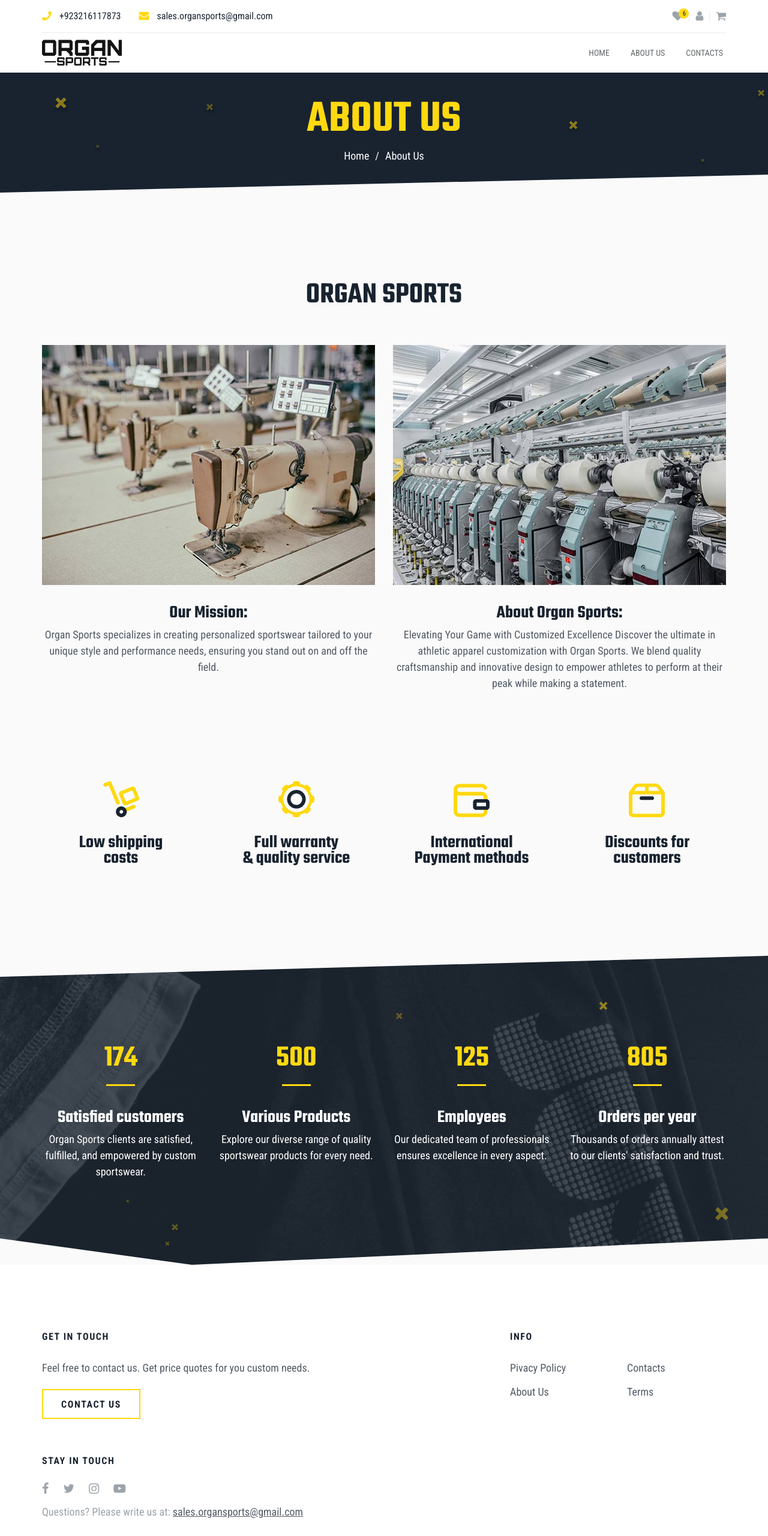
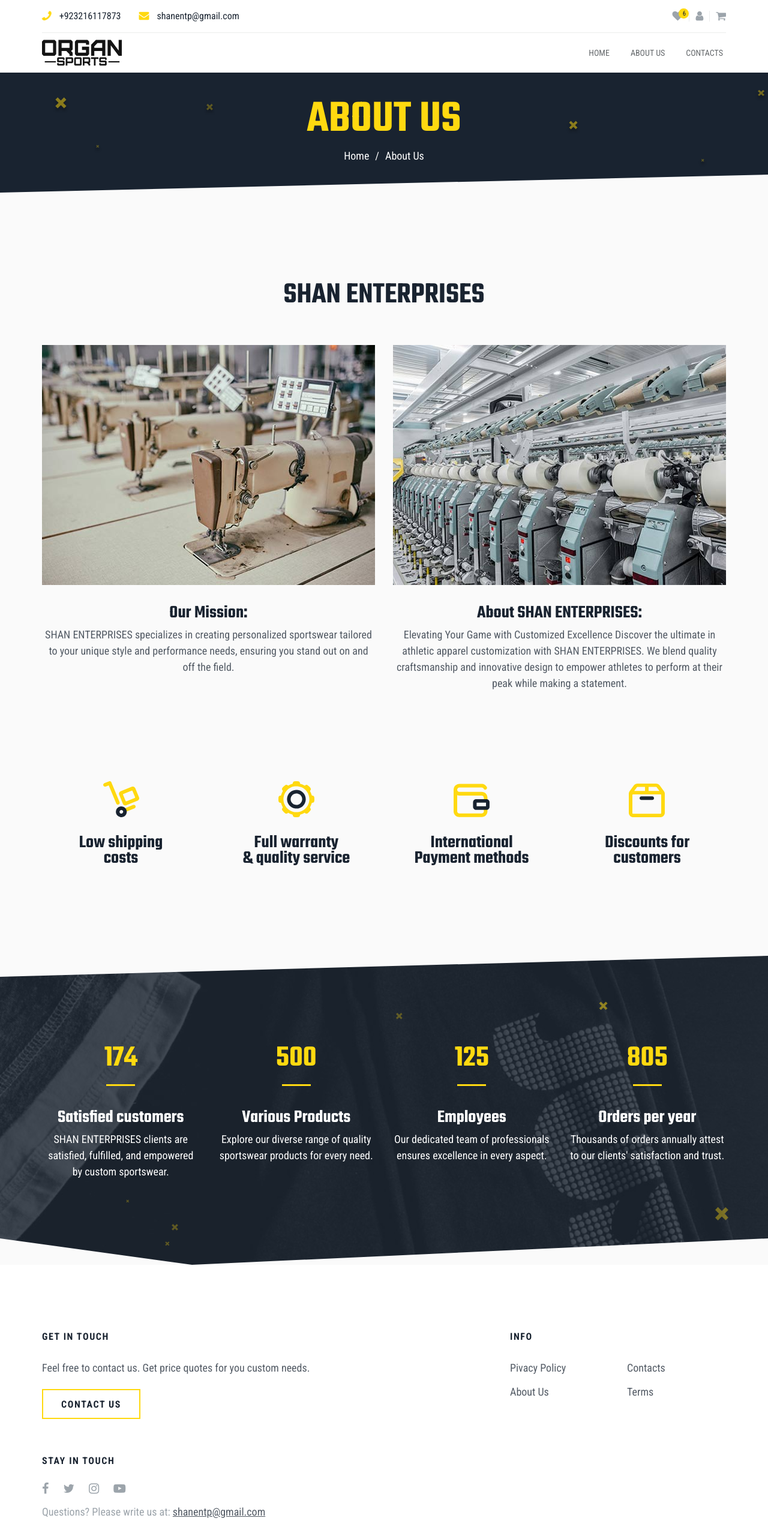
Before and after one commit to klever-talha/organsports, a plain HTML site: page about.html in a window 1280 px wide. Shown: the top 2560 px of the page at 60% size. Drawn offline with Linux system fonts and the light colour scheme.

Commit message:
Update about.html

```diff
--- a/about.html
+++ b/about.html
@@ -2,7 +2,7 @@
 <html lang="zxx">
 <head>
 	<meta charset="UTF-8">
-	<title>Organ Sports</title>
+	<title>SHAN ENTERPRISES</title>
 	<!-- =================== META =================== -->
 	<meta name="keywords" content="">
 	<meta name="description" content="">
@@ -37,8 +37,8 @@
 			<div class="container">
 				<div class="top-panel-cover">
 					<ul class="header-cont">
-						<li><a href="http://wa.me/923216117873"><i class="fa fa-phone"></i>+923216117873</a></li>
-						<li><a href="mailto:sales.organsports@gmail.com"><i class="fa fa-envelope" aria-hidden="true"></i>sales.organsports@gmail.com</a></li>
+						<li><a href="http://wa.me/923216137769"><i class="fa fa-phone"></i>+923216117873</a></li>
+						<li><a href="mailto:shanentp@gmail.com"><i class="fa fa-envelope" aria-hidden="true"></i>shanentp@gmail.com</a></li>
 					</ul>
 					<ul class="icon-right-list">
 						<li><a class="header-like" href="#"><i class="fa fa-heart" aria-hidden="true"></i><span>6</span></a></li>
@@ -82,18 +82,18 @@
 	<!-- ============== ABOUT-ADVANTAGES ============== -->
 	<section class="s-about-advantages">
 		<div class="container">
-			<h2 class="title"><span>ORGAN SPORTS</span></h2>
+			<h2 class="title"><span>SHAN ENTERPRISES</span></h2>
 			<div class="row about-adv-cover">
 				<div class="cil-12 col-md-6 about-adv-item">
 					<img src="assets/img/about-1.jpg" alt="img">
 					<h5 class="title">Our Mission: </h5>
-					<p>Organ Sports specializes in creating personalized sportswear tailored to your unique style and performance needs, ensuring you stand out on and off the field.</p>
+					<p>SHAN ENTERPRISES specializes in creating personalized sportswear tailored to your unique style and performance needs, ensuring you stand out on and off the field.</p>
 				</div>
 				<div class="cil-12 col-md-6 about-adv-item">
 					<img src="assets/img/about-2.jpg" alt="img">
-					<h5 class="title">About Organ Sports: </h5>
+					<h5 class="title">About SHAN ENTERPRISES: </h5>
 					<p>Elevating Your Game with Customized Excellence
-						Discover the ultimate in athletic apparel customization with Organ Sports. We blend quality craftsmanship and innovative design to empower athletes to perform at their peak while making a statement.</p>
+						Discover the ultimate in athletic apparel customization with SHAN ENTERPRISES. We blend quality craftsmanship and innovative design to empower athletes to perform at their peak while making a statement.</p>
 				</div>
 			</div>
 			<div class="our-advantages-wrap advantages-wrap-about">
@@ -127,7 +127,7 @@
 				<div class="col-sm-6 col-md-3 about-count-item">
 					<div class="number"><span data-number="174">0</span></div>
 					<h5>Satisfied customers</h5>
-					<p>Organ Sports clients are satisfied, fulfilled, and empowered by custom sportswear.</p>
+					<p>SHAN ENTERPRISES clients are satisfied, fulfilled, and empowered by custom sportswear.</p>
 				</div>
 				<div class="col-sm-6 col-md-3 about-count-item">
 					<div class="number"><span data-number="500">0</span></div>
@@ -159,7 +159,7 @@
 					<form class="subscribe-form">
 						<!-- <i class="fa fa-at" aria-hidden="true"></i>
 						<input class="inp-form" type="email" name="subscribe" placeholder="E-mail"> -->
-						<button  href="http://wa.me/923216117873" class="btn btn-form" style="margin: 0;"><span>Contact Us</span></button>
+						<button  href="http://wa.me/923216137769" class="btn btn-form" style="margin: 0;"><span>Contact Us</span></button>
 					</form>
 				</div>
 				<div class="footer-item col-md-5 col-lg-4">
@@ -177,11 +177,11 @@
 					<h6>stay in touch</h6>
 					<ul class="footer-soc social-list">
 						<li><a target="_blank" href="https://www.facebook.com/rovadex"><i class="fa fa-facebook" aria-hidden="true"></i></a></li>
-						<li><a target="_blank" href="https://www.facebook.com/people/Organ-Sports/100064163886755/?locale=sq_AL"><i class="fa fa-twitter" aria-hidden="true"></i></a></li>
-						<li><a target="_blank" href="https://www.instagram.com/organ sports/?hl=en"><i class="fa fa-instagram" aria-hidden="true"></i></a></li>
+						<li><a target="_blank" href="https://www.facebook.com/SIALKOTEXPORTER/"><i class="fa fa-twitter" aria-hidden="true"></i></a></li>
+						<li><a target="_blank" href="https://www.instagram.com/SHAN ENTERPRISES/?hl=en"><i class="fa fa-instagram" aria-hidden="true"></i></a></li>
 						<li><a target="_blank" href=""><i class="fa fa-youtube-play" aria-hidden="true"></i></a></li>
 					</ul>
-					<div class="footer-autor">Questions? Please write us at: <a href="mailto:sales.organsports@gmail.com">sales.organsports@gmail.com</a></div>
+					<div class="footer-autor">Questions? Please write us at: <a href="mailto:shanentp@gmail.com">shanentp@gmail.com</a></div>
 				</div>
 			</div>
 			<div class="footer-bottom">
```
